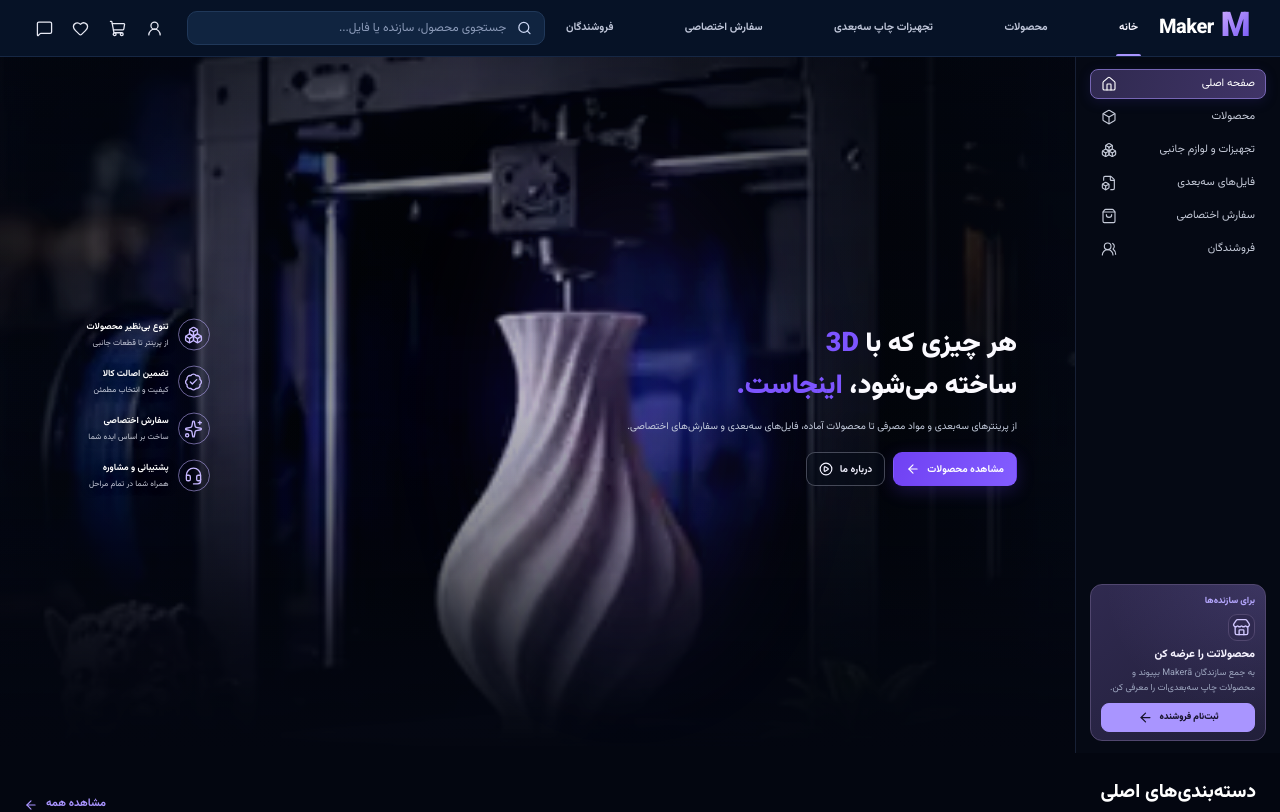
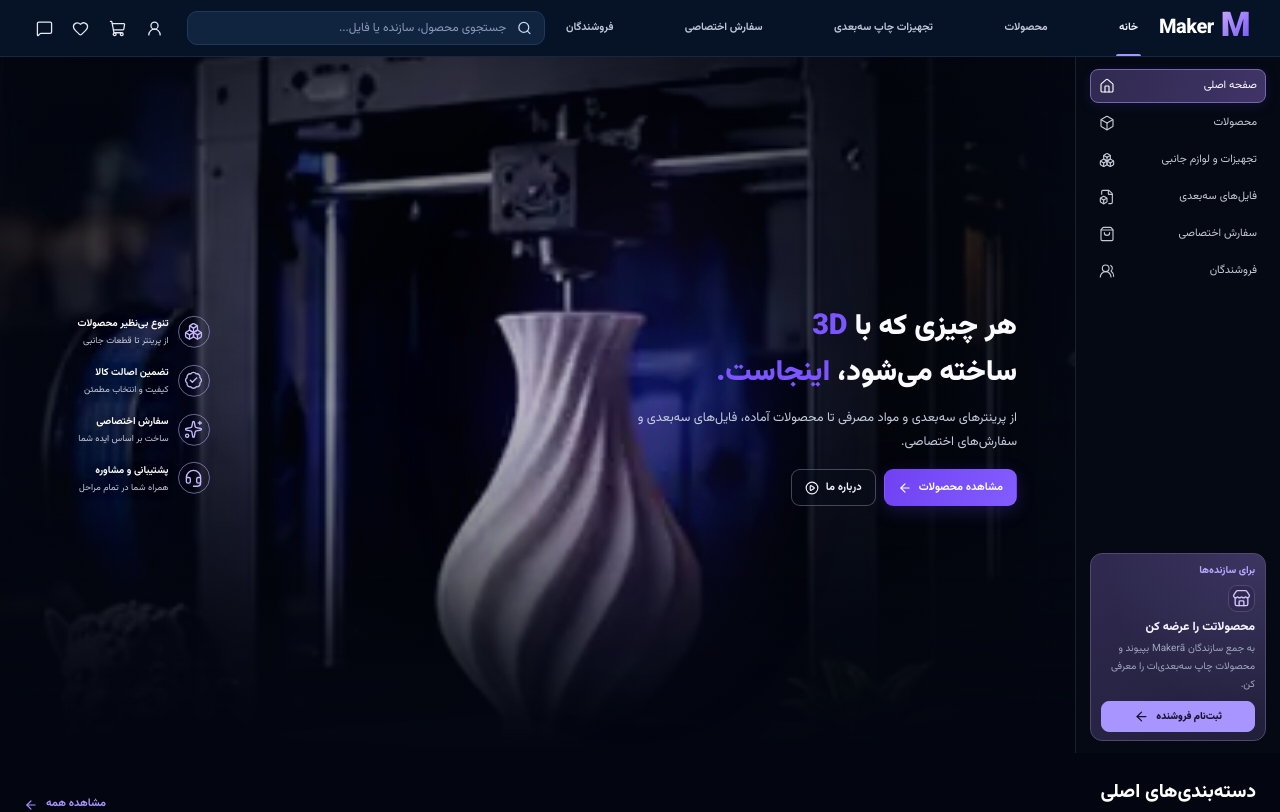
Before and after one commit to ParisaAtaee2000/web-projects, a React (Vite) app in the folder 3d-marketplace/: page / in a window 1280 px wide. Shown: the top 812 px of the page. Built offline with nearby package versions, Linux system fonts and the light colour scheme.

Commit message:
Improve hero and sidebar text readability

```diff
--- a/3d-marketplace/src/components/hero/hero-image-polish.css
+++ b/3d-marketplace/src/components/hero/hero-image-polish.css
@@ -396,3 +396,74 @@
     min-height: calc(100vh - var(--layout-header-height, 56px) - 48px);
   }
 }
+
+
+/* Readability pass for the homepage hero and its narrow right-hand sidebar. */
+@media (min-width: 761px) {
+  .home-hero-layout .hero-title {
+    font-size: clamp(23px, 2.25vw, 30px);
+    line-height: 1.6;
+  }
+
+  .home-hero-layout .hero-content__description {
+    max-width: 450px;
+    font-size: clamp(11px, 1vw, 13px);
+    line-height: 1.9;
+  }
+
+  .home-hero-layout .hero-button {
+    min-height: 37px;
+    padding-inline: 13px;
+    font-size: 11px;
+  }
+
+  .home-hero-layout .hero-benefit__copy strong {
+    font-size: 10px;
+    line-height: 1.7;
+  }
+
+  .home-hero-layout .hero-benefit__copy small {
+    font-size: 9px;
+    line-height: 1.65;
+  }
+
+  .home-hero-layout .sidebar-item {
+    min-height: 34px;
+    padding-inline: 8px;
+    font-size: 11px;
+    line-height: 1.65;
+  }
+
+  .home-hero-layout .seller-card__eyebrow {
+    font-size: 10px;
+  }
+
+  .home-hero-layout .seller-card h2 {
+    font-size: 12px;
+    line-height: 1.7;
+  }
+
+  .home-hero-layout .seller-card p {
+    font-size: 10px;
+    line-height: 1.8;
+  }
+
+  .home-hero-layout .seller-card__register {
+    min-height: 31px;
+    font-size: 10px;
+  }
+}
+
+@media (max-width: 1000px) and (min-width: 761px) {
+  .home-hero-layout .hero-content__description {
+    font-size: 10px;
+  }
+
+  .home-hero-layout .hero-benefit__copy strong {
+    font-size: 9px;
+  }
+
+  .home-hero-layout .hero-benefit__copy small {
+    font-size: 8px;
+  }
+}
```
